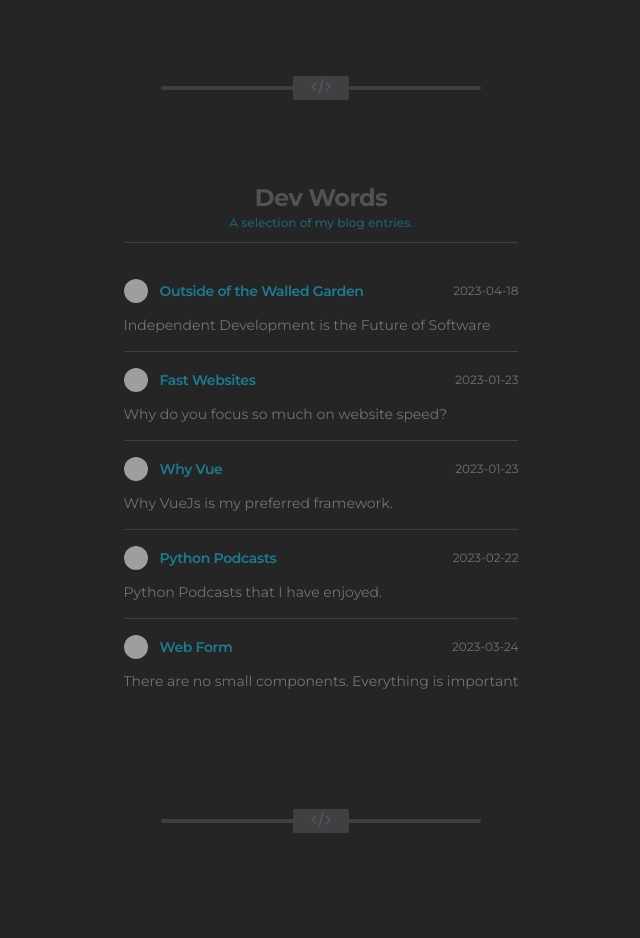
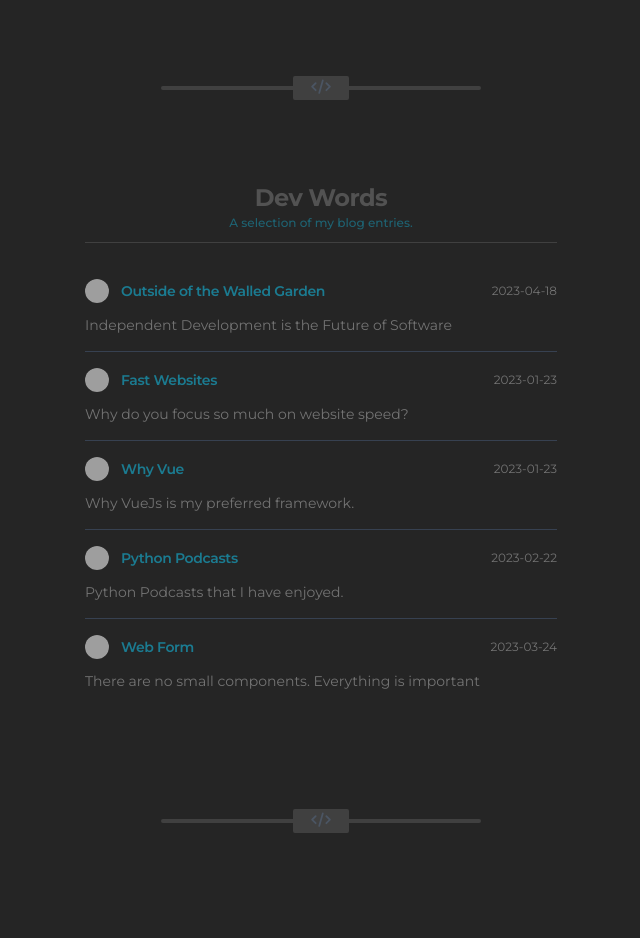
Before and after one commit to jamesturner-dev/website, a Vue app: page / in a window 1280 px wide. Shown: the part 520-1458 px from the top of the page, without its empty margins (319-959 px from the left). Built offline with nearby package versions, Linux system fonts and the light colour scheme; grey boxes are pictures that could not be loaded.

Commit message:
front page bug fixed

```diff
--- a/src/views/HomeView.vue
+++ b/src/views/HomeView.vue
@@ -1,11 +1,8 @@
 <template>
   <div class="mt-5 ">
     <HeroSection />
-    <TheSpacer />
-    <div class="flex">
-      <div></div>
+     <TheSpacer />
       <BlogEntries />
-    </div>
     <TheSpacer />
     <ProjectSection />
   </div>
```
